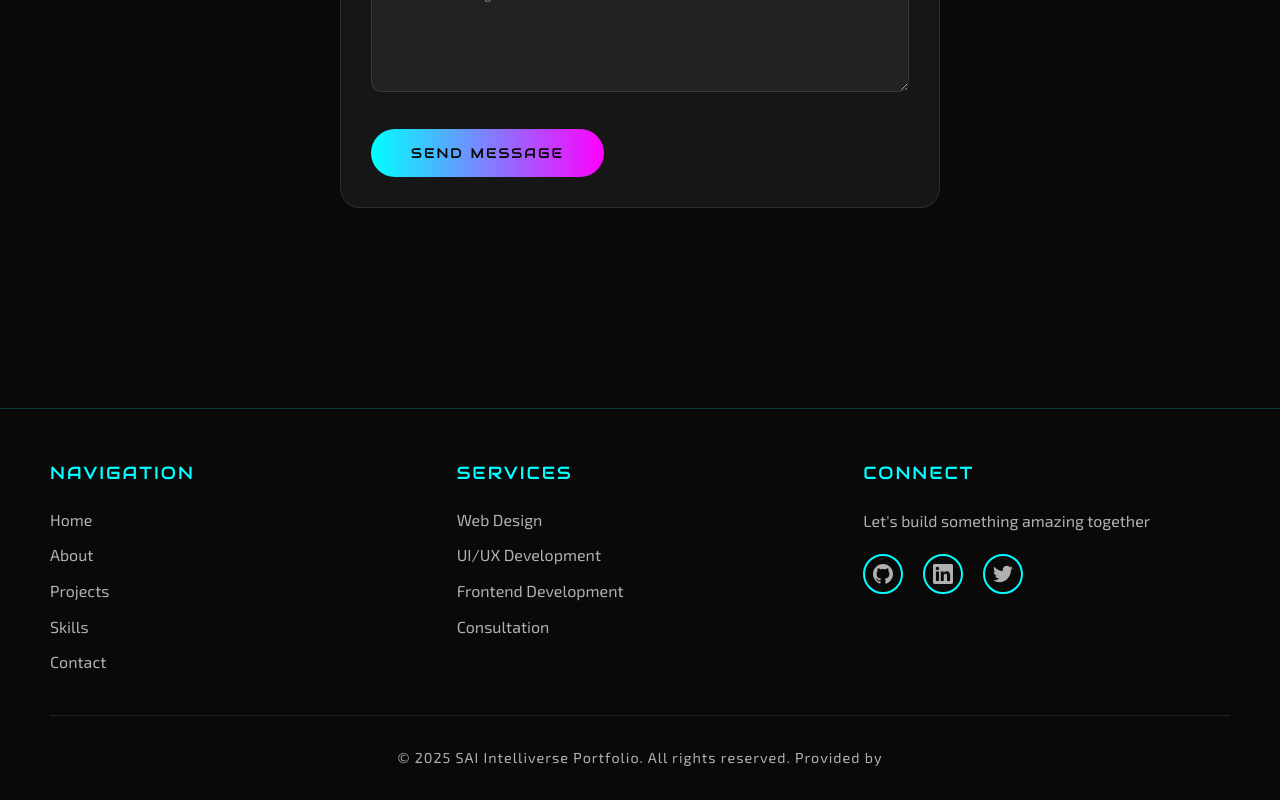
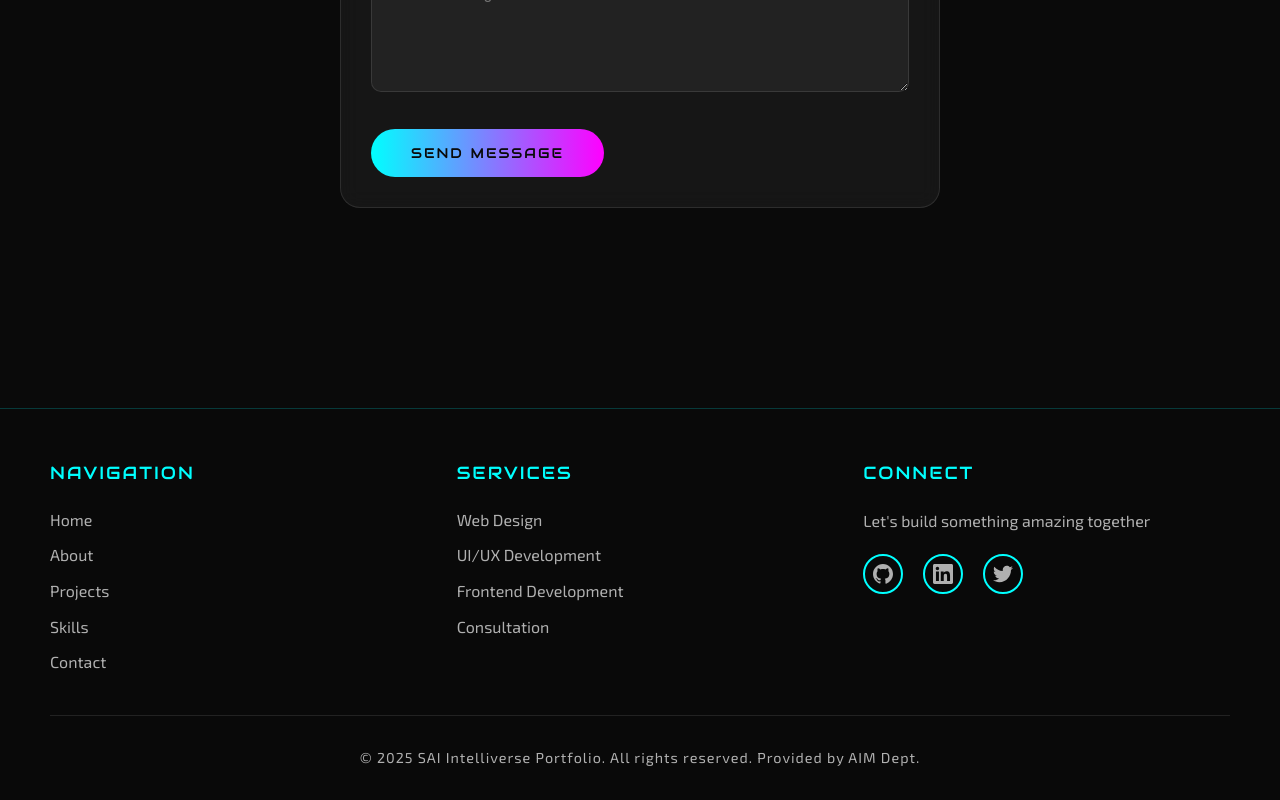
Before and after one commit to manojkm-77/sai_intelliverse, a plain HTML site: page index.html in a window 1280 px wide. Shown: the part 4424-5224 px from the top of the page. Drawn offline with Linux system fonts and the light colour scheme; animation ran at ten frames a second.

Commit message:
Update index.html

```diff
--- a/index.html
+++ b/index.html
@@ -314,7 +314,7 @@ Tooplate saiintelliverse Portfolio
         </div>
 
         <div class="footer-bottom">
-            <p>&copy; 2025 SAI Intelliverse Portfolio. All rights reserved. Provided by</p>
+            <p>&copy; 2025 SAI Intelliverse Portfolio. All rights reserved. Provided by AIM Dept.</p>
         </div>
     </footer>
 <script src="tooplate-neural-scripts.js"></script>
```
